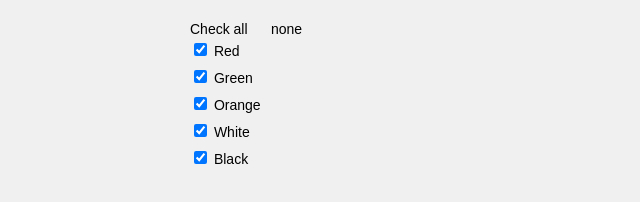
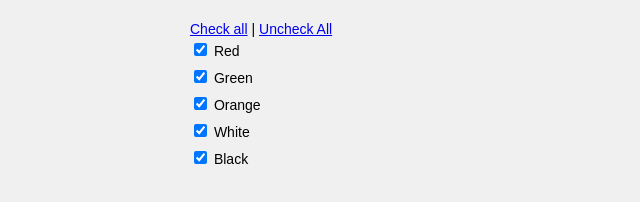
Before and after one commit to vijayta/vj_js, a plain HTML site: page excercise02/exercise02.html in a window 1280 px wide. Both pictures are taken after a click on the link "Check all". Shown: the whole page, without its empty margins (0-640 px from the left). Drawn offline with Linux system fonts and the light colour scheme; files that its build step writes are made by us from their sources.

Commit message:
modifications

```diff
--- a/excercise02/excercise02.js
+++ b/excercise02/excercise02.js
@@ -1,21 +1,16 @@
-var checkflag = "false";
-
-var checkbox = document.getElementById("checkall");
-checkbox.onclick = function () {
+function changeCheckBoxState(toggle, form) {
   checkboxes = document.getElementsByName('list');
-  if (checkflag == "false") {
-    for(var i=0, n=checkboxes.length;i<n;i++) {
-      checkboxes[i].checked = true;
+  for( var i=0; i < checkboxes.length; i++ ) {
+    if(toggle) {
+        checkboxes[i].checked = true;
+    }
+    else {
+         checkboxes[i].checked = false;
     }
   }
 }
 
-var uncheck = document.getElementById("uncheckall");
-uncheck.onclick = function () {
-  checkboxes = document.getElementsByName('list');
-  if (checkflag == "false") {
-    for(var i=0, n=checkboxes.length;i<n;i++) {
-      checkboxes[i].checked = false;
-    }
-  }
+window.onload = function() {
+  document.getElementById('checkall').onclick = function() { changeCheckBoxState(true, 'signup') };
+  document.getElementById('uncheckall').onclick = function() { changeCheckBoxState(false, 'signup') };
 }
--- a/excercise02/exercise02.html
+++ b/excercise02/exercise02.html
@@ -8,8 +8,7 @@
 <body>
 	<div class="wrapper">
     <form method="post" action="" class="login" name="signup" >
-		  <a name="checkall" id="checkall"> Check all </a>&nbsp;&nbsp;&nbsp;&nbsp;
-    	<a name="uncheckall"  id="uncheckall" > none</a>
+      <a href="#" id="checkall">Check all</a> | <a href="#" id="uncheckall">Uncheck All</a><p>
         <ol>
           <li><input type="checkbox" value="red" name="list" id="red"> <label for="red">Red</label></li>
           <li><input type="checkbox" value="green" name="list" id="green"> <label for="green">Green</lable></li>
```
Also changed, not shown: 3 other files.
